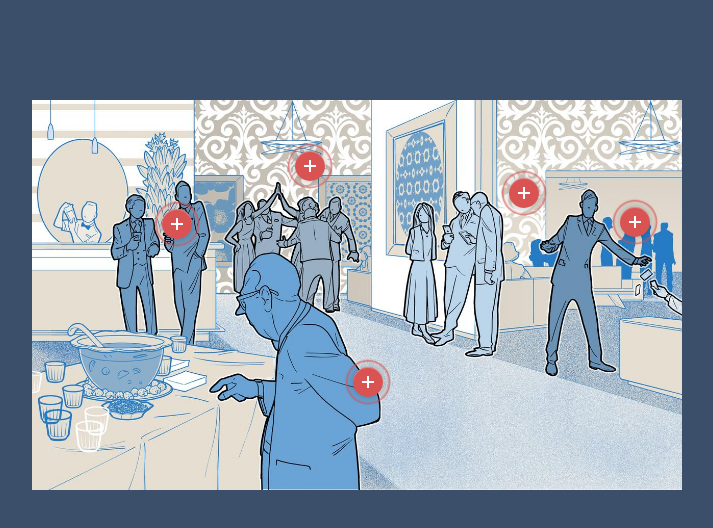
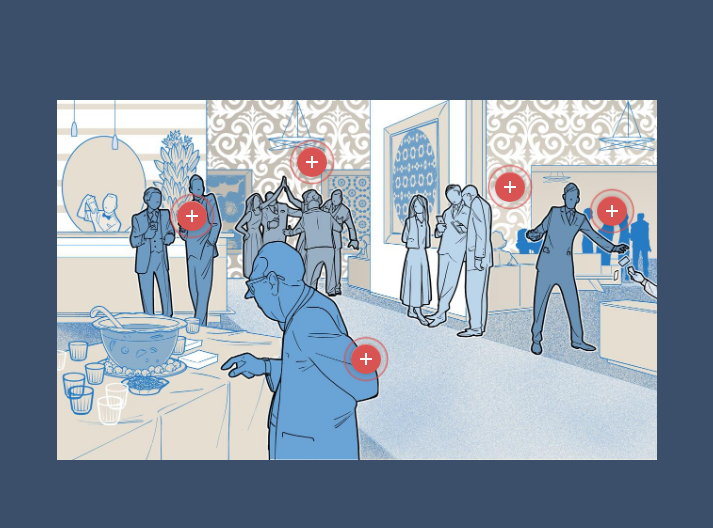
Before and after one commit to dwthurber/networkingGraphic, a plain HTML site: page index.html in a window 1280 px wide. Shown: the whole page, without its empty margins (283-996 px from the left). Drawn offline with Linux system fonts and the light colour scheme.

Commit message:
updated graphic size

```diff
--- a/css/style.css
+++ b/css/style.css
@@ -83,7 +83,7 @@ header h1 {
   position: relative;
   margin: 0 auto;
   width: 100%;
-  max-width: 650px;
+  max-width: 600px;
 }
 .cd-product-wrapper > img {
   display: block;
```
